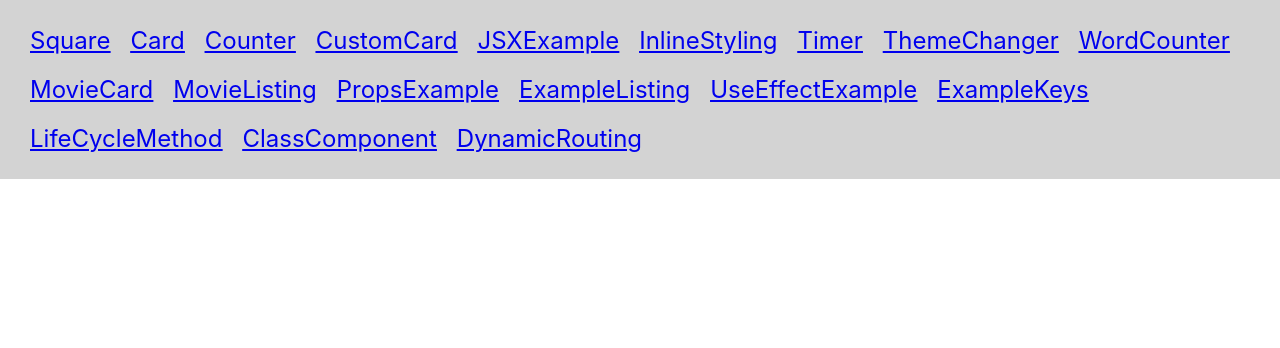
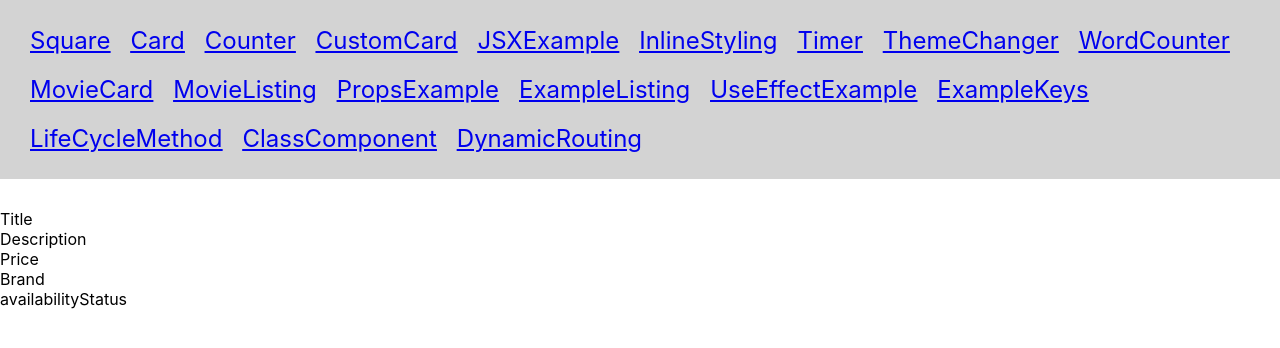
Before and after one commit to vishallovecode/first-react-project, a React (Create React App) app: page /products/1 in a window 1280 px wide. Shown: the top 348 px of the page. Built offline with nearby package versions, Linux system fonts and the light colour scheme.

Commit message:
dynamic routing

```diff
--- a/src/App.jsx
+++ b/src/App.jsx
@@ -26,6 +26,7 @@ import LifeCycleMethod from './classComponent/lifeCycleMethod';
 import Header from './components/header';
 import { Routes , Route } from 'react-router-dom';
 import ProductListing from './container/productlisting';
+import SingleProductDetails from './components/productdetails';
 
 // receive  file
 function App() {
@@ -65,6 +66,11 @@ function App() {
               <Route path='/useffect' element= {<UseEffectExample/>}/>
               <Route path = '/productlisting' element= {<ProductListing/>}/>
               <Route path = '/productlisting' element= {<ProductListing/>}/>
+
+
+              {/* Dynamic Routing */}
+              <Route path='products/:id' element= {<SingleProductDetails/>}/>
+
             </Routes>
 
     </div>
--- /dev/null
+++ b/src/components/productdetails/index.jsx
@@ -0,0 +1,16 @@
+const SingleProductDetails  = () => {
+  return (
+    <div>
+      <img />
+      <div>
+          Title
+      </div>
+      <div>Description</div>
+      <div>Price</div>
+      <div>Brand</div>
+      <div>availabilityStatus</div>
+    </div>
+  )
+}
+
+export default SingleProductDetails;
--- a/src/container/productlisting.jsx
+++ b/src/container/productlisting.jsx
@@ -1,4 +1,5 @@
 import { useEffect, useState } from "react"
+import { useNavigate } from "react-router-dom";
 
 const ProductListing  =() => {
   const  [products , setProducts] = useState([]);
@@ -12,13 +13,16 @@ const ProductListing  =() => {
   useEffect(()=>{
       fetchProducts()
   } , [])
+  const handleClick = (id)=> {
+    window.location.pathname = `products/${id}`
+  }
 
   return(
     <div className="prodcut-container">
         {
           products.map((item)=>{
             return (
-              <div className="card">
+              <div className="card" onClick={()=>handleClick(item.id)}>
                 <img src= {item.thumbnail}/>
                 <div>{item.title}</div>
           </div>
```
Also changed, not shown: src/components/productdetails/productdetails.css (added).
